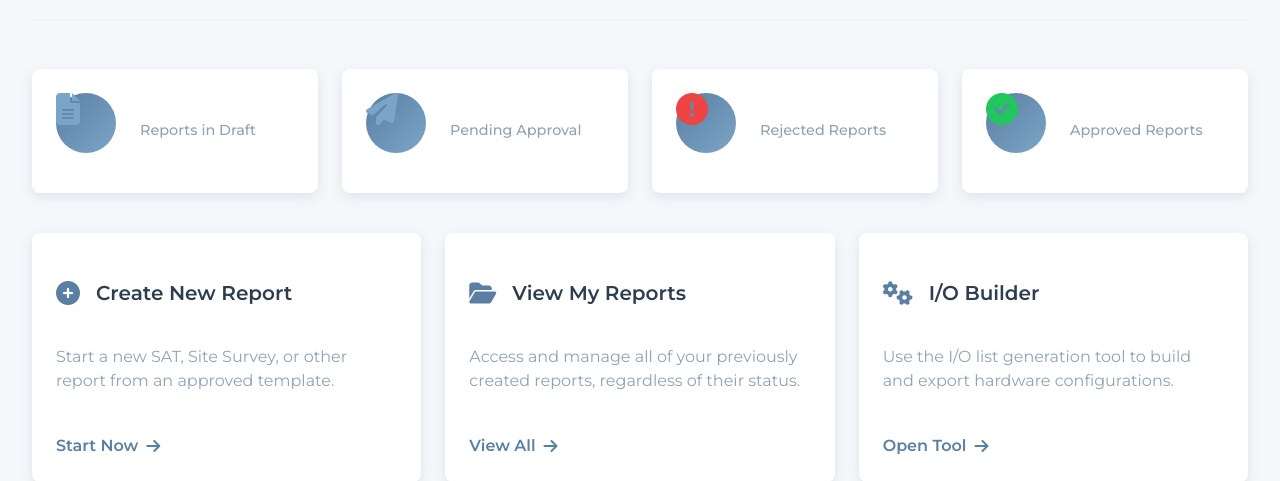
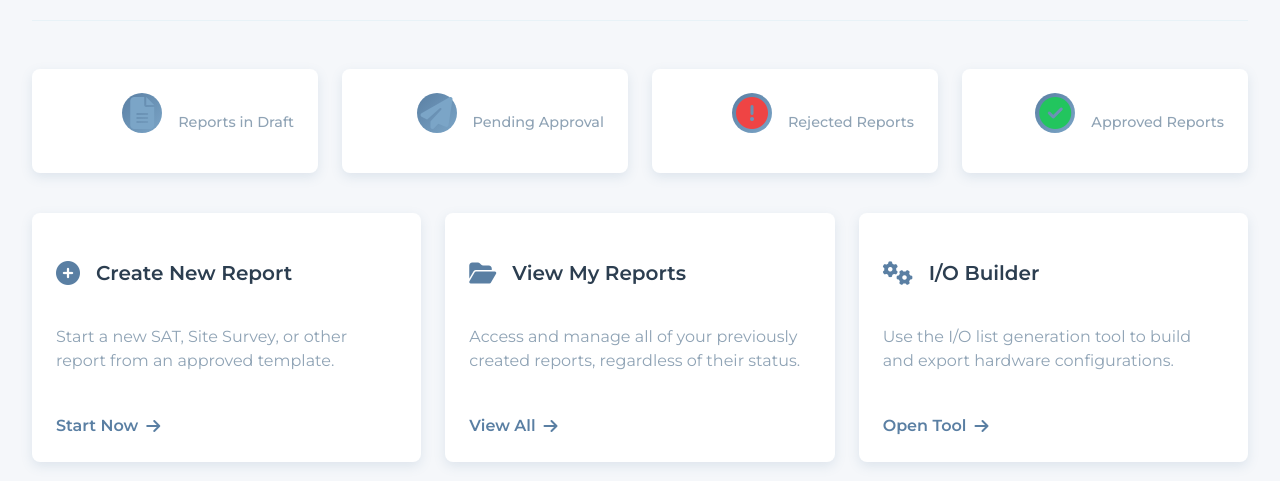
Before and after one commit to RevanthMeda/SERVER, a Python web app: template templates/engineer_dashboard.html in a window 1280 px wide. Shown: the part 274-755 px from the top of the page. Run offline with Jinja, Linux system fonts and the light colour scheme; the template is opened without the code that fills it, so the values that code supplies are empty.

Commit message:
icons placement

```diff
--- a/templates/engineer_dashboard.html
+++ b/templates/engineer_dashboard.html
@@ -31,12 +31,10 @@
     .stat-card {
         background: var(--cully-white);
         border-radius: 8px;
-        padding: 1.5rem;
+        padding: 24px;
         box-shadow: var(--cully-shadow);
-        display: grid;
-        grid-template-columns: auto 1fr;
+        display: flex;
         align-items: center;
-        gap: 1.5rem;
         transition: var(--transition-smooth);
     }
 
@@ -48,6 +46,19 @@
     .stat-icon {
         font-size: 2rem;
         color: var(--cully-blue);
+        width: 40px;
+        height: 40px;
+        margin-right: 16px;
+        flex-shrink: 0;
+        display: flex;
+        align-items: center;
+        justify-content: center;
+    }
+
+    .stat-info {
+        display: flex;
+        flex-direction: column;
+        gap: 4px;
     }
 
     .stat-info .value {
```
